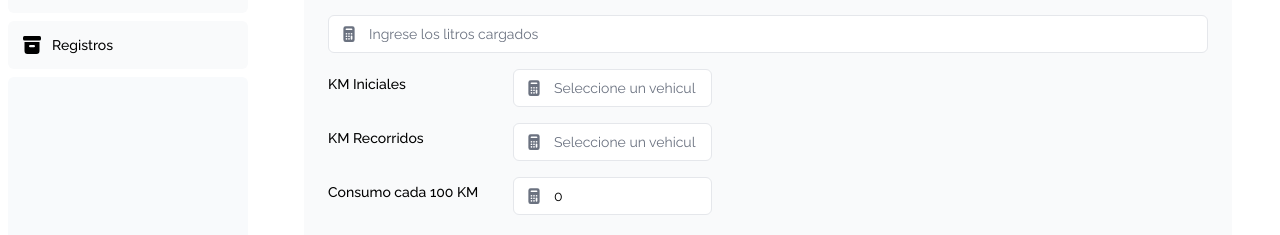
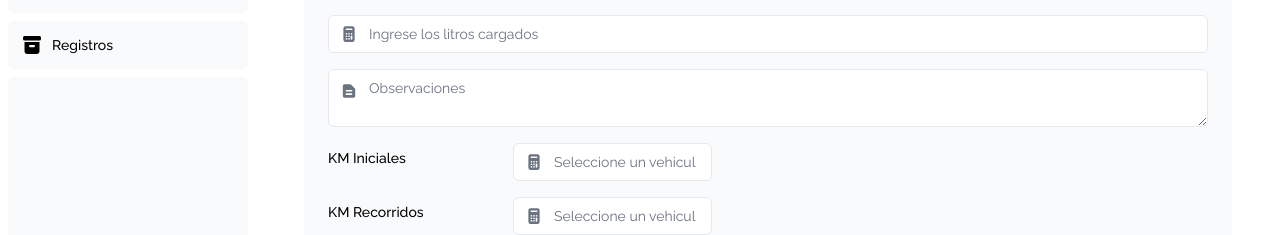
Before and after one commit to fedemoretto11/km-camiones-app, a Next.js app: page /dashboard/registers/add in a window 1280 px wide. Shown: the part 339-574 px from the top of the page. Built offline with nearby package versions, Linux system fonts and the light colour scheme; no server answers; the database is empty.

Commit message:
save: gurdar progreso

```diff
--- a/app/dashboard/registers/page.tsx
+++ b/app/dashboard/registers/page.tsx
@@ -1,6 +1,22 @@
+'use client'
+
+import { fetchEmployees } from "@/app/lib/data";
+import { Empleado } from "@/app/lib/definitions";
 import { AddRegister } from "@/app/ui/buttons";
+import { ChoferInput } from "@/app/ui/registers/inputs";
+import { useEffect, useState } from "react";
 
 export default function Page() {
+
+  const [employees, setEmployees] = useState<Empleado[]>([])
+
+
+  useEffect(() => {
+    fetchEmployees()
+      .then((data: Empleado[] | undefined) => {
+        setEmployees(data ?? [])
+      })
+  }, [])
 
 
   return (
@@ -13,6 +29,8 @@ export default function Page() {
         {/* <Search placeholder="Buscar vehiculo"/> */}
         <AddRegister />
       </div>
+      <div className="mt-4">
+      </div>
     </section>
     )
 }
--- a/app/lib/actions.ts
+++ b/app/lib/actions.ts
@@ -7,6 +7,7 @@ import { revalidatePath } from 'next/cache'
 import { redirect } from 'next/navigation'
 import { getEmployeeByDni, getVehicleById } from './data'
 import { EMPLOYEE_COLLECTION_REF, REGISTERS_COLLECTION_REF, VEHICLE_COLLECTION_REF } from './const'
+import { Vehiculo } from './definitions'
 
 
 
@@ -31,13 +32,15 @@ const registerSchema = z.object({
   vehiculo: z.string(),
   chofer: z.string(),
   ayudante: z.string().nullable(),
-  fecha: z.string(),
+  fecha: z.coerce.date(),
   kmIniciales: z.coerce.number(),
   kmFinales: z.coerce.number(),
   kmViaje: z.coerce.number(),
   litrosCargados: z.coerce.number(),
-  consumo: z.coerce.number()
+  consumo: z.coerce.number(),
+  observaciones: z.string().nullable()
 })
+
 
 
 export async function createVehicle( formData: FormData) {
@@ -160,6 +163,9 @@ export async function deleteEmployee(dni: string) {
 
 
 export async function createRegister(formData: FormData) {
+
+
+
   const registro = registerSchema.parse({
     vehiculo: formData.get("reparto"),
     chofer: formData.get("chofer"),
@@ -169,9 +175,9 @@ export async function createRegister(formData: FormData) {
     kmFinales: formData.get("kmFinales"),
     kmViaje: formData.get("kmRecorridos"),
     litrosCargados: formData.get("litros"),
-    consumo: formData.get("consumo")
+    consumo: formData.get("consumo"),
+    observaciones: formData.get("observaciones")
   })
-
 
   // console.log(registro)
   const vehicle = await getVehicleById(registro.vehiculo)
--- a/app/lib/definitions.ts
+++ b/app/lib/definitions.ts
@@ -23,4 +23,5 @@ export type Registro = {
   kmViaje: number;
   litrosCargados: number;
   consumo: number;
+  observaciones: null | string
 }
--- a/app/ui/registers/AddFormRegisters.tsx
+++ b/app/ui/registers/AddFormRegisters.tsx
@@ -1,15 +1,12 @@
 'use client'
 
-import {
-  CalculatorIcon
-} from "@heroicons/react/16/solid";
 import Link from "next/link";
 import { Button } from "../Button";
-import { ChangeEvent, useEffect, useState } from "react";
+import { useEffect, useState } from "react";
 import { Empleado, Vehiculo } from "@/app/lib/definitions";
-import { fetchEmployees, fetchVehicles, getVehicleById } from "@/app/lib/data";
+import { fetchEmployees, fetchVehicles } from "@/app/lib/data";
 import { createRegister } from "@/app/lib/actions";
-import { ChoferInput, FechaInput, VehiculoInput, KmFinales, Litros, ResumenOutput } from "./inputs";
+import { ChoferInput, FechaInput, VehiculoInput, KmFinales, Litros, ResumenOutput, Observaciones } from "./inputs";
 
 
 
@@ -84,6 +81,8 @@ export default function AddFormRegisters(){
         <KmFinales setKmTicket={setKmTicket}/>
         <Litros setLitros={setLitros}/>
 
+        <Observaciones />
+
         <div className="flex flex-1 flex-col w-96">
           <ResumenOutput  valor={vehicleSelected?.kmTotales} name="kmIniciales" label="KM Iniciales" />
           <ResumenOutput  valor={kmRecorridos} name="kmRecorridos" label="KM Recorridos" />
--- a/app/ui/registers/inputs.tsx
+++ b/app/ui/registers/inputs.tsx
@@ -1,5 +1,5 @@
 import { Empleado, Vehiculo } from "@/app/lib/definitions";
-import { CalculatorIcon, CalendarDaysIcon, TruckIcon, UserCircleIcon } from "@heroicons/react/16/solid";
+import { CalculatorIcon, CalendarDaysIcon, DocumentTextIcon, TruckIcon, UserCircleIcon } from "@heroicons/react/16/solid";
 import { ChangeEvent } from "react";
 
 type VehiculoSelectionProps = {
@@ -172,3 +172,22 @@ export function ResumenOutput({ valor, name, label }: {valor: number | undefined
     </div>
   )
 }
+
+export function Observaciones() {
+  return (
+    <div className="mb-4">
+      <div className="relative">
+        <textarea
+          id="observaciones"
+          name="observaciones"
+          placeholder="Observaciones"
+          className="peer block w-full rounded-md border broder-gray-200 py-2 pl-10 text-sm outline-2 placeholder:text-gray-500"
+          defaultValue=""
+        />
+        <DocumentTextIcon
+          className="pointer-events-none absolute left-3 top-1/2 h-[18px] w-[18px] -translate-y-4 text-gray-500"
+        />
+      </div>
+    </div>
+  )
+}
```
